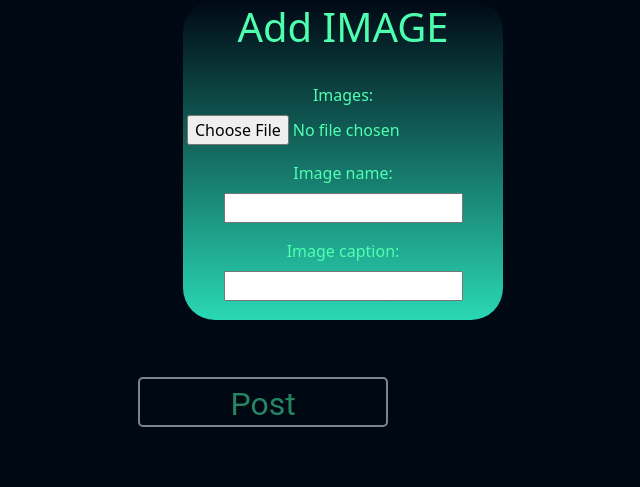
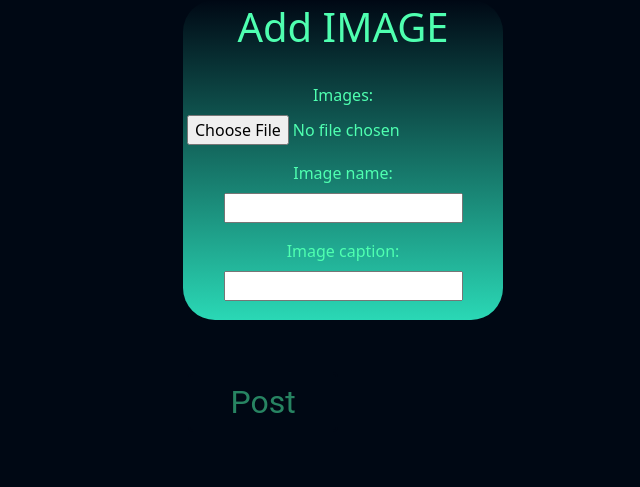
Before and after one commit to haimy254/social-app, a Django app: page /imageform/ in a window 1280 px wide. Shown: the part 238-725 px from the top of the page, without its empty margins (377-1017 px from the left). Run offline with Django 4.2, Linux system fonts and the light colour scheme; some libraries are stand-ins or nearby versions.

Commit message:
style change

```diff
--- a/social/users/static/css/index.css
+++ b/social/users/static/css/index.css
@@ -35,12 +35,12 @@ body {
 
 button{
 position: absolute;
-border: 2px solid white;
+border: 2px solid #000814;
 background: transparent;
 font-family: 'Roboto', sans-serif;
 color: #4FFFB0;
-width: 250px;
-height: 50px;
+width: 150px;
+height: 60px;
 font-size: 2em;
 border-radius: 5px;
 opacity: .5;
@@ -54,9 +54,9 @@ transition: .3s;
 
 button:hover{
 border: 2px solid #104F55;
-background-color: rgba(365,365,365,0.5);
+/* background-color: #f4a261; */
 cursor: pointer;
-color: #104F55;
+color: white;
 opacity: .8;
 transition: .3s;
 box-shadow: 0 8px 16px 0 rgba(0,0,0,0.2);
@@ -223,7 +223,7 @@ left: 50%;
 transform: translate(-50%, -50%);
 font-family: 'Roboto', sans-serif;
 font-weight: 200;
-color: white;
+color: #4FFFB0;
 font-size: 2em;
 }
 
```
Also changed, not shown: social/social/settings.py (+15 -15 lines).
